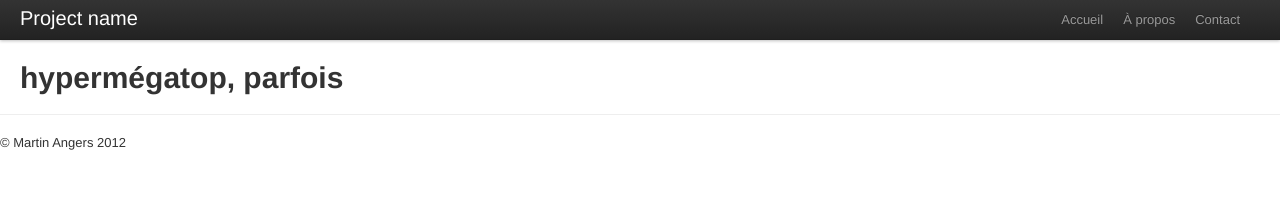
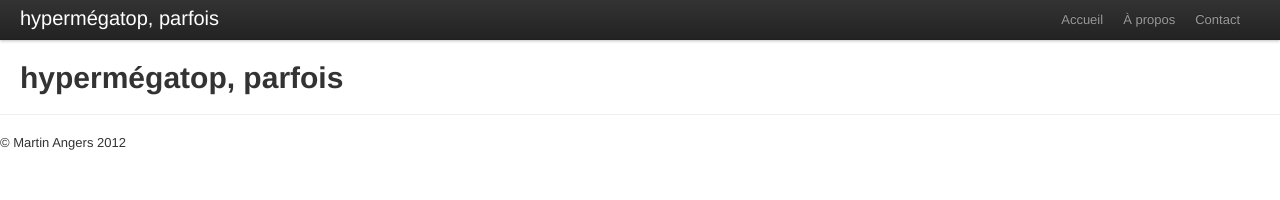
Before and after one commit to hypermegatop/hypermegatop.github.com, a Jekyll site: the page built from index.html, in a window 1280 px wide. Shown: the top 200 px of the page. Built offline with Jekyll 4.4.1, drawn with Linux system fonts in a browser that asks for light colours; nearby versions of some CDN libraries; the list of posts is cut into pages by our own code.

Commit message:
added site.title in config

```diff
--- a/_layouts/master.html
+++ b/_layouts/master.html
@@ -27,7 +27,7 @@
 						<span class="icon-bar"></span>
 						<span class="icon-bar"></span>
 					</a>
-					<a class="brand" href="#">Project name</a>
+					<a class="brand" href="#">{{ site.title }}</a>
 					<div class="nav-collapse pull-right">
 						<ul class="nav">
 							<li><a href="/">Accueil</a></li>
```
